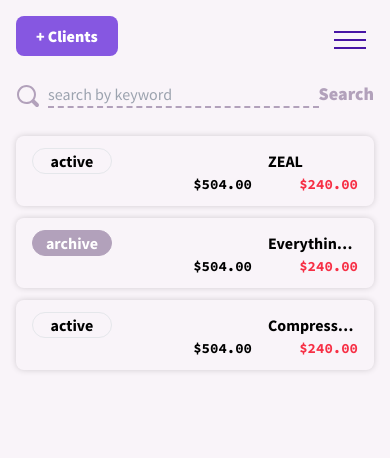
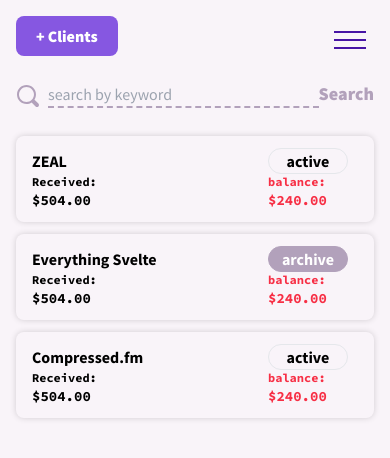
Before and after one commit to capnchill/invoicing-app, a SvelteKit app: page /clients in a window 390 px wide. Shown: the top 458 px of the page. Built offline with nearby package versions, Linux system fonts and the light colour scheme.

Commit message:
made the client page responsive for mobile using grid template areas, used before pseudo eleements to inject labels for amounts on small screen

```diff
--- a/src/routes/(dashboard)/clients/ClientRow.svelte
+++ b/src/routes/(dashboard)/clients/ClientRow.svelte
@@ -26,28 +26,32 @@
 />
 
 <div
-	class="client-table grid grid-cols-clientTableMobile items-center rounded-lg py-3 shadow-tableRow lg:grid-cols-clientTable lg:py-6"
+	class="client-table client-row grid grid-cols-clientTableMobile items-center rounded-lg py-3 shadow-tableRow lg:grid-cols-clientTable lg:py-6"
 >
-	<div>
+	<div class="status">
 		<Tag label={client.clientStatus} />
 	</div>
 
 	<!-- Client Name -->
-	<div class="truncate whitespace-nowrap text-base font-bold lg:text-xl">{client.name}</div>
+	<div class="clientName truncate whitespace-nowrap text-base font-bold lg:text-xl">
+		{client.name}
+	</div>
 
 	<!-- Amount Received -->
-	<div class="text-right font-mono text-sm font-bold lg:text-lg">$504.00</div>
+	<div class="received text-right font-mono text-sm font-bold lg:text-lg">$504.00</div>
 
 	<!-- Balance -->
-	<div class="text-right font-mono text-sm font-bold text-scarlet lg:text-lg">$240.00</div>
+	<div class="balance font-mono text-sm font-bold text-scarlet lg:text-right lg:text-lg">
+		$240.00
+	</div>
 
 	<!-- View -->
-	<div class="relative hidden justify-center text-pastelPurple hover:text-daisyBush lg:flex">
+	<div class="view relative hidden justify-center text-pastelPurple hover:text-daisyBush lg:flex">
 		<a href="#"><View /></a>
 	</div>
 
 	<!-- Additional Options -->
-	<div class="relative hidden justify-center lg:flex">
+	<div class="threeDots relative hidden justify-center lg:flex">
 		<button
 			class="text-pastelPurple hover:text-daisyBush"
 			on:click={() => {
@@ -90,3 +94,44 @@
 		{/if}
 	</div>
 </div>
+
+<style lang="postcss">
+	.client-row {
+		grid-template-areas:
+			'clientName status'
+			'received balance';
+	}
+
+	@media (min-width: 1024px) {
+		.client-row {
+			grid-template-areas: 'status clientName received balance view threeDots';
+		}
+	}
+
+	.clientName {
+		grid-area: clientName;
+	}
+
+	.status {
+		grid-area: status;
+	}
+
+	.received {
+		@apply text-left lg:text-right;
+		grid-area: received;
+	}
+
+	.received::before {
+		@apply block text-xs font-bold lg:hidden;
+		content: 'Received: ';
+	}
+
+	.balance {
+		grid-area: balance;
+	}
+
+	.balance::before {
+		@apply block text-xs font-bold lg:hidden;
+		content: 'balance: ';
+	}
+</style>
```
